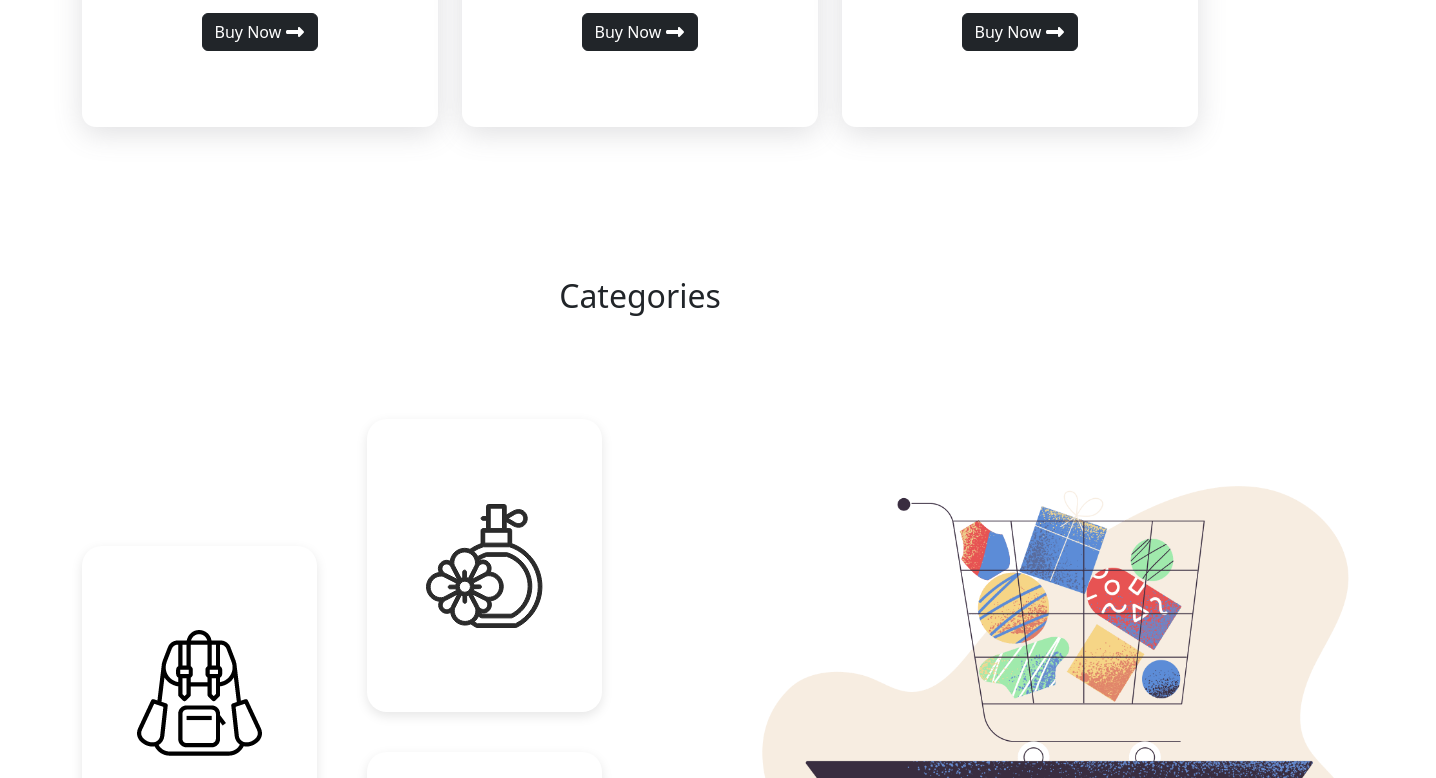
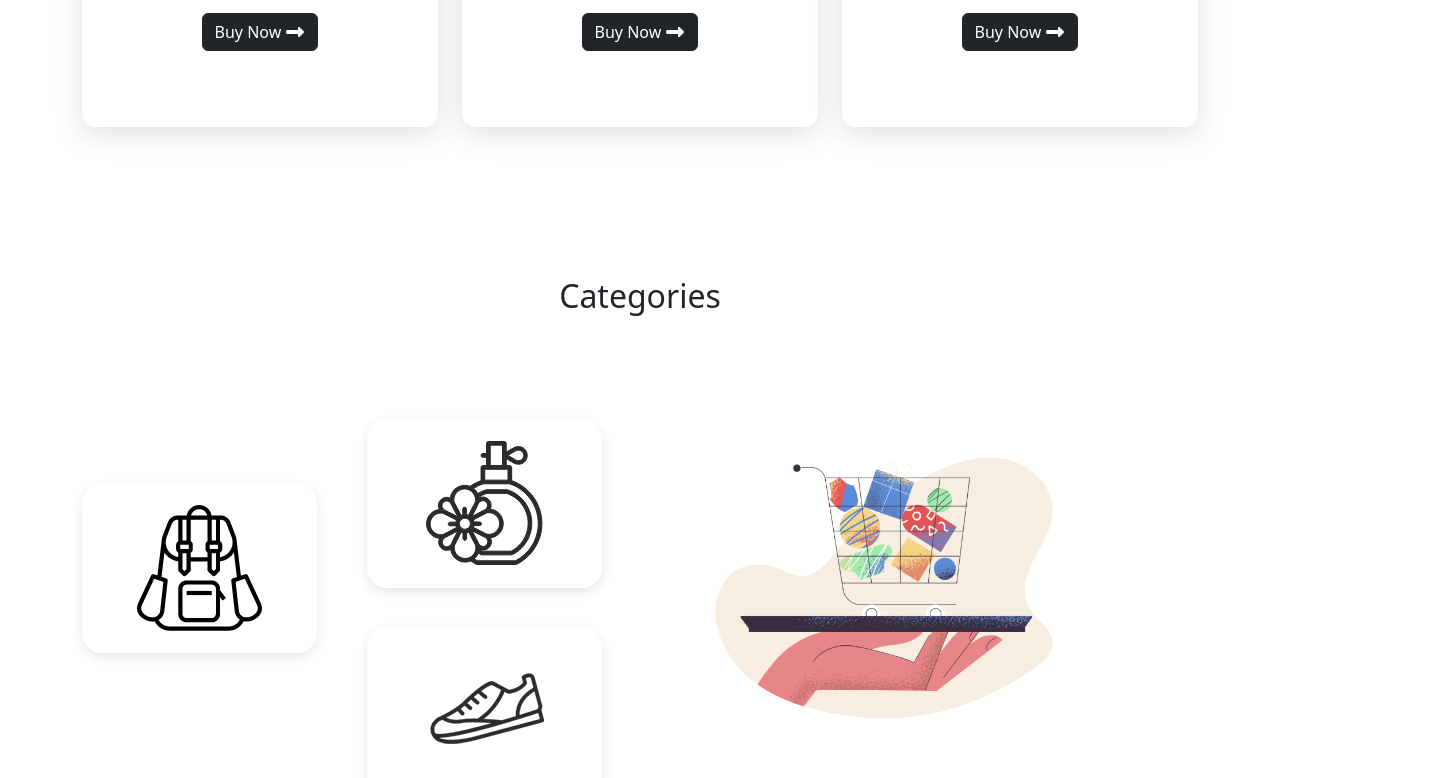
Before and after one commit to ashrafulislam001/Hot-GAdget, a plain HTML site: page index.html in a window 1280 px wide. Shown: the part 2022-2800 px from the top of the page, 1436 px wide, since content can reach past the window. Drawn offline with nearby package versions, Linux system fonts and the light colour scheme.

Commit message:
Update index.html

```diff
--- a/index.html
+++ b/index.html
@@ -178,7 +178,7 @@
       <div class="cat-png"><img src="imgs/Categories/shoe.png" alt=""></div></div>
 
 
-    <div class="col-md-5"><img src="imgs/Categories/pale-order.png" alt=""></div>
+    <div class="col-md-5"><img src="imgs/Categories/pale-order.png" class="w-100" alt=""></div>
   </div>
 </div>
 
```
